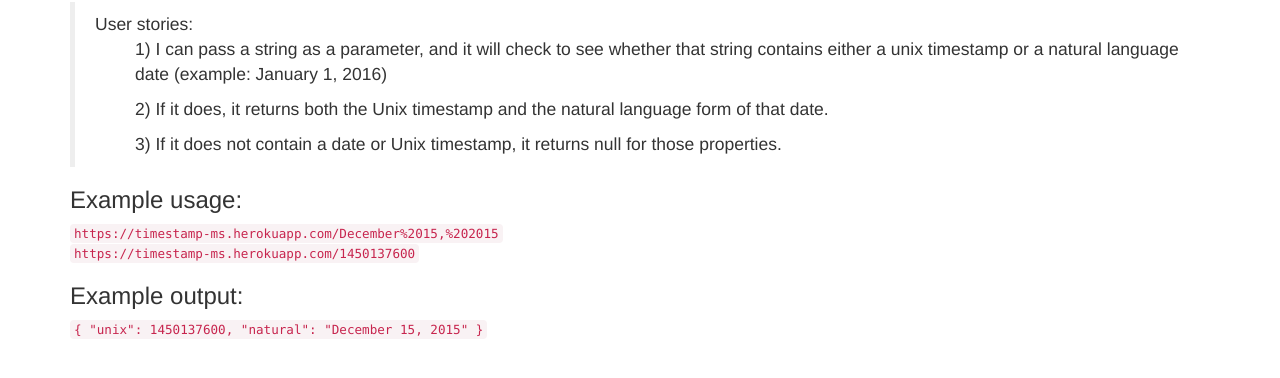
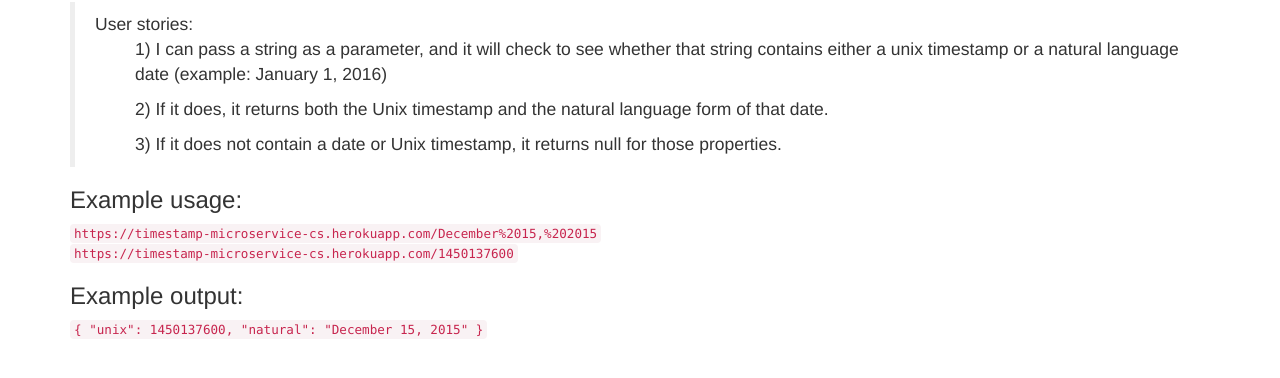
Before and after one commit to cenksoykan/timestamp-api, a website: page index.html in a window 1280 px wide. Shown: the part 68-446 px from the top of the page. Drawn offline with nearby package versions, Linux system fonts and the light colour scheme.

Commit message:
Update index.html

```diff
--- a/index.html
+++ b/index.html
@@ -17,8 +17,8 @@
                 <ul>3) If it does not contain a date or Unix timestamp, it returns null for those properties.</ul>
             </blockquote>
             <h3>Example usage:</h3>
-            <code>https://timestamp-ms.herokuapp.com/December%2015,%202015</code><br>
-            <code>https://timestamp-ms.herokuapp.com/1450137600</code>
+            <code>https://timestamp-microservice-cs.herokuapp.com/December%2015,%202015</code><br>
+            <code>https://timestamp-microservice-cs.herokuapp.com/1450137600</code>
             <h3>Example output:</h3>
             <code>
                 {
```
